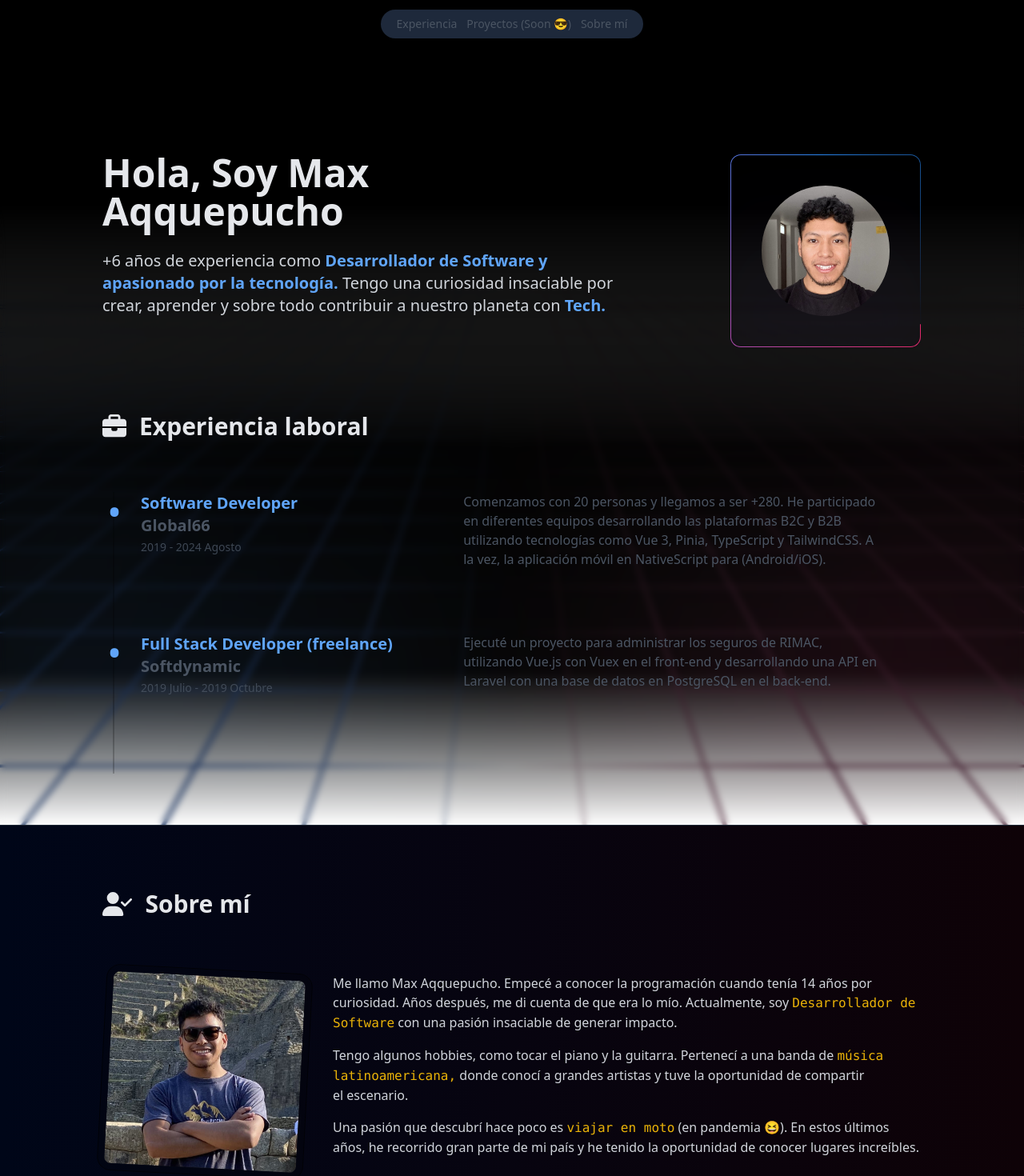
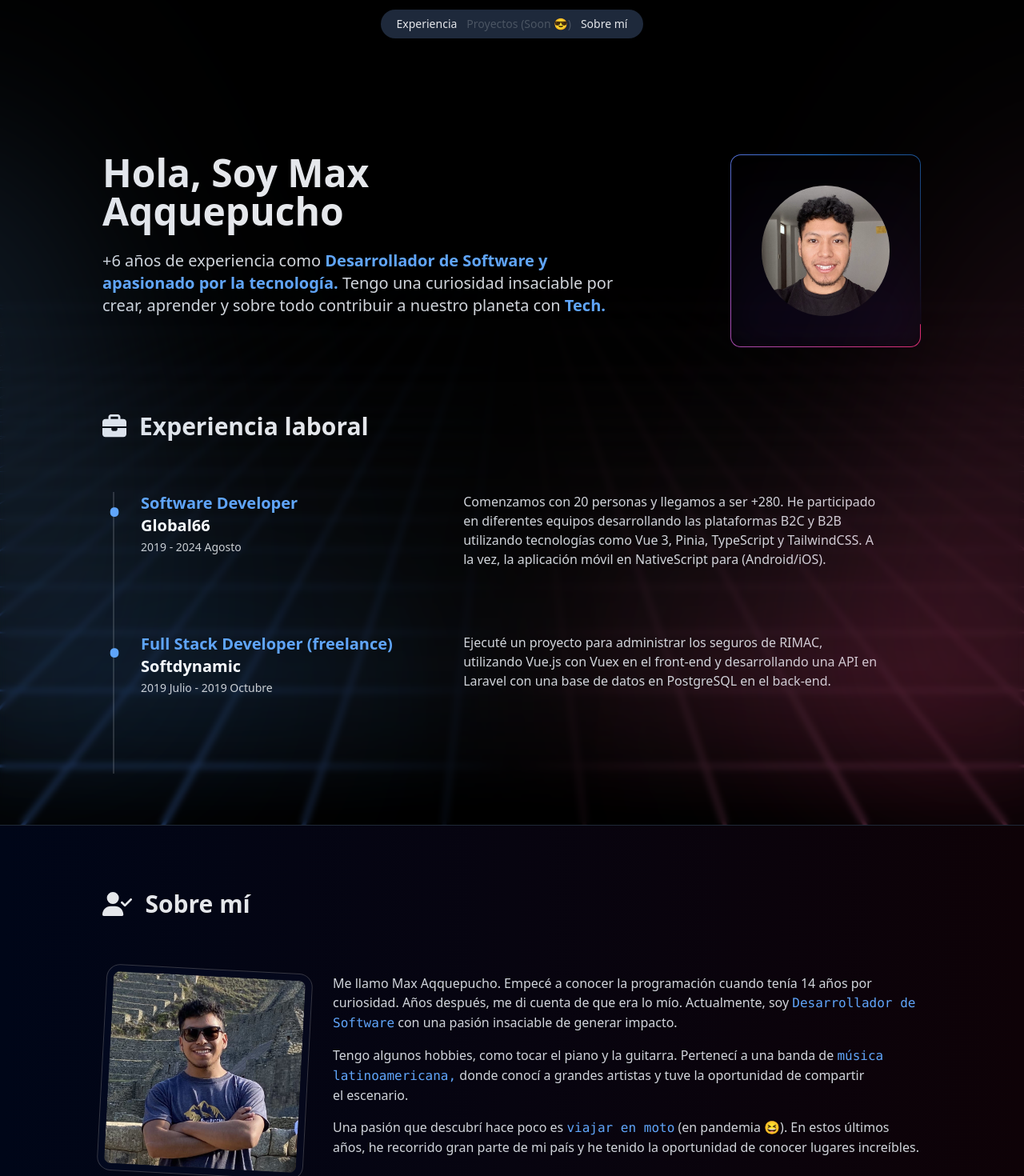
Before and after one commit to maxaqquepucho/personal-page, a React (Vite) app: page / in a window 1280 px wide. Shown: the top 1470 px of the page at 80% size. Built offline with nearby package versions, Linux system fonts and the light colour scheme.

Commit message:
feat: disable light mode

```diff
--- a/src/components/AboutMe/index.tsx
+++ b/src/components/AboutMe/index.tsx
@@ -12,16 +12,18 @@ const AboutMe: React.FC = () => {
         <FontAwesomeIcon className="mr-4" icon={faUserCheck} />
         <h4>Sobre mí</h4>
       </section>
-
-      <section className="flex flex-col items-center justify-center gap-8 text-gray-700 dark:text-gray-300 md:flex-row">
+      {/* light:text-gray-700 */}
+      <section className="flex flex-col items-center justify-center gap-8  text-gray-300 md:flex-row">
+        {/* light:bg-black/20 */}
+        {/* light:ring-black/70 */}
         <img
-          className="order-1 object-cover w-64 h-full p-1 md:order-2 rotate-3 lg:p-2 lg:w-64 aspect-square rounded-2xl bg-black/20 dark:bg-blue-800/5 ring-1 ring-black/70 dark:ring-white/20 "
+          className="order-1 object-cover w-64 h-full p-1 md:order-2 rotate-3 lg:p-2 lg:w-64 aspect-square rounded-2xl  bg-blue-800/5 ring-1 ring-white/20"
           width={'20%'}
           src={ImageAbautMe}
           alt=""
         />
 
-        <div className="text-gray-300 [&>p]:mb-4 [&>p>strong]:text-yellow-500 dark:[&>p>strong]:text-blue-400 [&>p>strong]:font-normal [&>p>strong]:font-mono text-pretty order-2 ">
+        <div className="text-gray-300 [&>p]:mb-4 [&>p>strong]:text-blue-400 [&>p>strong]:font-normal [&>p>strong]:font-mono text-pretty order-2 ">
           <p>
             Me llamo Max Aqquepucho. Empecé a conocer la programación cuando
             tenía 14 años por curiosidad. Años después, me di cuenta de que era
--- a/src/components/BackgroundHome/index.tsx
+++ b/src/components/BackgroundHome/index.tsx
@@ -12,10 +12,15 @@ const BackgroundHome: React.FC = () => {
   return (
     // JSX code for your component's UI goes here
     <>
-      <span className="sidebar__right-lights opacity-50 dark:opacity-100"></span>
-      <span className="sidebar__left_lights opacity-50 dark:opacity-100"></span>
-      <span className="absolute left-0 top-[20vh] h-[50vh] w-full bg-gradient-to-b from-white to-transparent dark:from-black"></span>
-      <span className="absolute bottom-0 left-0 h-48 w-full bg-gradient-to-t from-white to-transparent dark:from-black"></span>
+    {/* light: opacity-50  */}
+      <span className="sidebar__right-lights opacity-100"></span>
+    {/* light: opacity-50  */}
+      <span className="sidebar__left_lights opacity-100"></span>
+
+      <span className="absolute left-0 top-[20vh] h-[50vh] w-full bg-gradient-to-b  to-transparent from-black"></span>
+      {/* light:from-white */}
+      <span className="absolute bottom-0 left-0 h-48 w-full bg-gradient-to-t  to-transparent from-black"></span>
+      {/* light:from-white */}
       <div className="bg-container-home" style={{ perspective: '1000px' }}>
         <div
           className="absolute inset-0 z-[100] [--gradient-stop-1:0px] [--gradient-stop-2:50%]"
--- a/src/components/BackgroundHome/style.scss
+++ b/src/components/BackgroundHome/style.scss
@@ -72,10 +72,10 @@
     mix-blend-mode: normal;
 
     width: 25%;
-    height: 900px;
+    height: 850px;
     left: -12.5%;
     // top: calc(50% - 900px / 2 + 151px);
-    bottom: 24px;
+    bottom: 35px;
     opacity: 0.2;
     background: linear-gradient(180deg, #77b8ff, rgba(42, 138, 246, 0.4));
     transform: rotate(-15deg);
@@ -118,10 +118,10 @@
     mix-blend-mode: normal;
     z-index: 200;
     width: 25%;
-    height: 900px;
+    height: 850px;
     right: -12.5%;
     // top: calc(50% - 900px / 2 + 151px);
-    bottom: 24px;
+    bottom: 35px;
     background-image: linear-gradient(
       180deg,
       rgba(236, 151, 207, 0.4),
--- a/src/components/Header/index.tsx
+++ b/src/components/Header/index.tsx
@@ -14,7 +14,8 @@ interface HeaderProps {
 const Header: React.FC<HeaderProps> = ({ scrollExecution, refs }) => {
   return (
     <header className="fixed top-0 z-10 flex items-center justify-center w-full mx-auto mt-2 sm:mt-3">
-      <nav className="bg-slate-800 backdrop-blur-md flex px-3 text-sm font-medium rounded-full text-gray-600 dark:text-gray-200 justify-center items-center">
+      {/* text-gray-600 */}
+      <nav className="bg-slate-800 backdrop-blur-md flex px-3 text-sm font-medium rounded-full  text-gray-200 justify-center items-center">
         <a
           onClick={() => scrollExecution(refs.experienceRef)}
           className="header-nav-item"
--- a/src/components/Home/components/ExperienceItem/index.tsx
+++ b/src/components/Home/components/ExperienceItem/index.tsx
@@ -11,7 +11,8 @@ interface ExperienceItemProps {
 
 const ExperienceItem: React.FC<ExperienceItemProps> = ({ item }) => {
   return (
-    <div className="relative mx-12 pb-12 grid before:absolute before:left-[-35px] before:block before:h-full before:border-l-2 before:border-black/20 dark:before:border-white/15 before:content-[''] md:grid-cols-5 md:gap-10 md:space-x-4">
+    // light:before:border-black/20
+    <div className="relative mx-12 pb-12 grid before:absolute before:left-[-35px] before:block before:h-full before:border-l-2  before:border-white/15 before:content-[''] md:grid-cols-5 md:gap-10 md:space-x-4">
       <div className="relative pb-12 col-span-2">
         <div className="sticky top-0">
           {' '}
@@ -21,15 +22,18 @@ const ExperienceItem: React.FC<ExperienceItemProps> = ({ item }) => {
           <h3 className="text-xl font-bold text-blue-400">
             {item.title || ''}
           </h3>{' '}
-          <h4 className="font-semibold text-xl text-gray-600 dark:text-white">
+          {/* light:text-gray-600 */}
+          <h4 className="font-semibold text-xl text-white">
             {item.company || ''}
           </h4>{' '}
-          <time className="p-0 m-0 text-sm text-gray-600/80 dark:text-white/80">
+          {/* light:text-gray-600/80 */}
+          <time className="p-0 m-0 text-sm  text-white/80">
             {item.date || ''}
           </time>{' '}
         </div>
       </div>
-      <div className="relative flex flex-col gap-2 pb-4 text-gray-600 dark:text-gray-300 md:col-span-3">
+      {/* light:text-gray-600 */}
+      <div className="relative flex flex-col gap-2 pb-4  text-gray-300 md:col-span-3">
         {' '}
         {item.description}{' '}
       </div>
--- a/src/components/Home/index.tsx
+++ b/src/components/Home/index.tsx
@@ -53,10 +53,11 @@ const Home: React.FC = () => {
 
     setTimeout(() => {
       if (Object.keys(refToHash).includes(path || '')) {
-        const ref = refToHash[path as keyof typeof refToHash]
-        scrollTo(ref)
+        // const ref = refToHash[path as keyof typeof refToHash]
+        // scrollTo(ref)
       } else {
         window.scrollTo({ top: 0, behavior: 'smooth' })
+        // window.history.replaceState(null, )
       }
     }, 800)
   }, [])
@@ -73,7 +74,7 @@ const Home: React.FC = () => {
                 <h1 className="text-gray-200  text-4xl sm:text-5xl font-bold">
                   Hola, Soy Max <br /> Aqquepucho
                 </h1>
-                <p className="text-xl mt-6 dark:text-gray-300 [&>strong]:text-blue-400">
+                <p className="text-xl mt-6 text-gray-300 [&>strong]:text-blue-400">
                   +6 años de experiencia como{' '}
                   <strong>
                     Desarrollador de Software y apasionado por la tecnología.
@@ -85,7 +86,8 @@ const Home: React.FC = () => {
               <div className="mb-6 md:mb-0 flex justify-center md:justify-end">
                 <div className="profile-photo profile-border">
                   <i></i>
-                  <div className="z-[-1] pointer-events-none absolute left-1/2 top-1/2 h-[261px] w-[261px] -translate-x-1/2 -translate-y-1/2 bg-gradient-to-b from-[#000000] to-[#48279c] opacity-5 mix-blend-normal blur-[30px] dark:opacity-[0.15]"></div>
+                  {/* light:opacity-5 */}
+                  <div className="z-[-1] pointer-events-none absolute left-1/2 top-1/2 h-[261px] w-[261px] -translate-x-1/2 -translate-y-1/2 bg-gradient-to-b from-[#000000] to-[#48279c]  mix-blend-normal blur-[30px] opacity-[0.15]"></div>
                   <img
                     className="z-20"
                     // width={'50%'}
```
